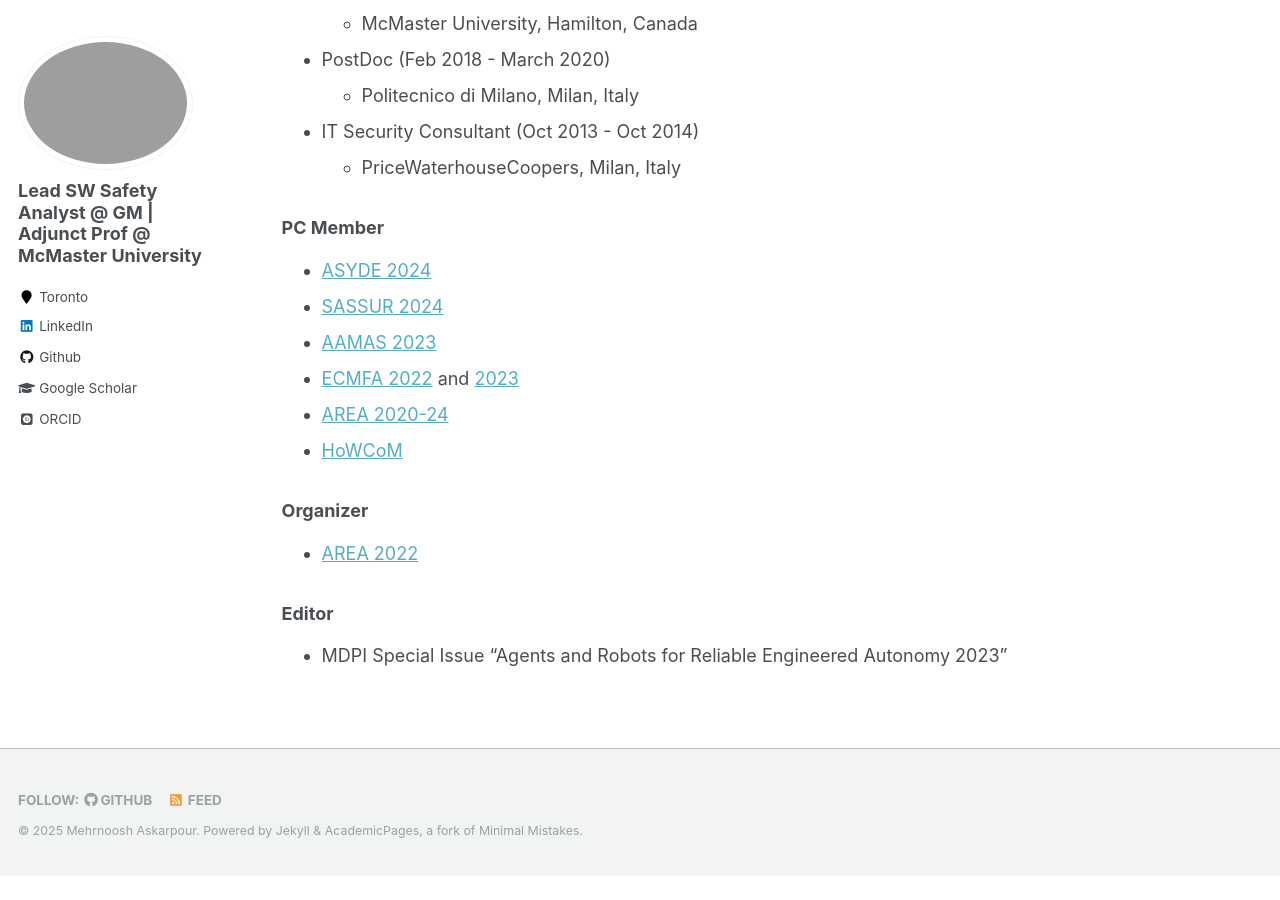
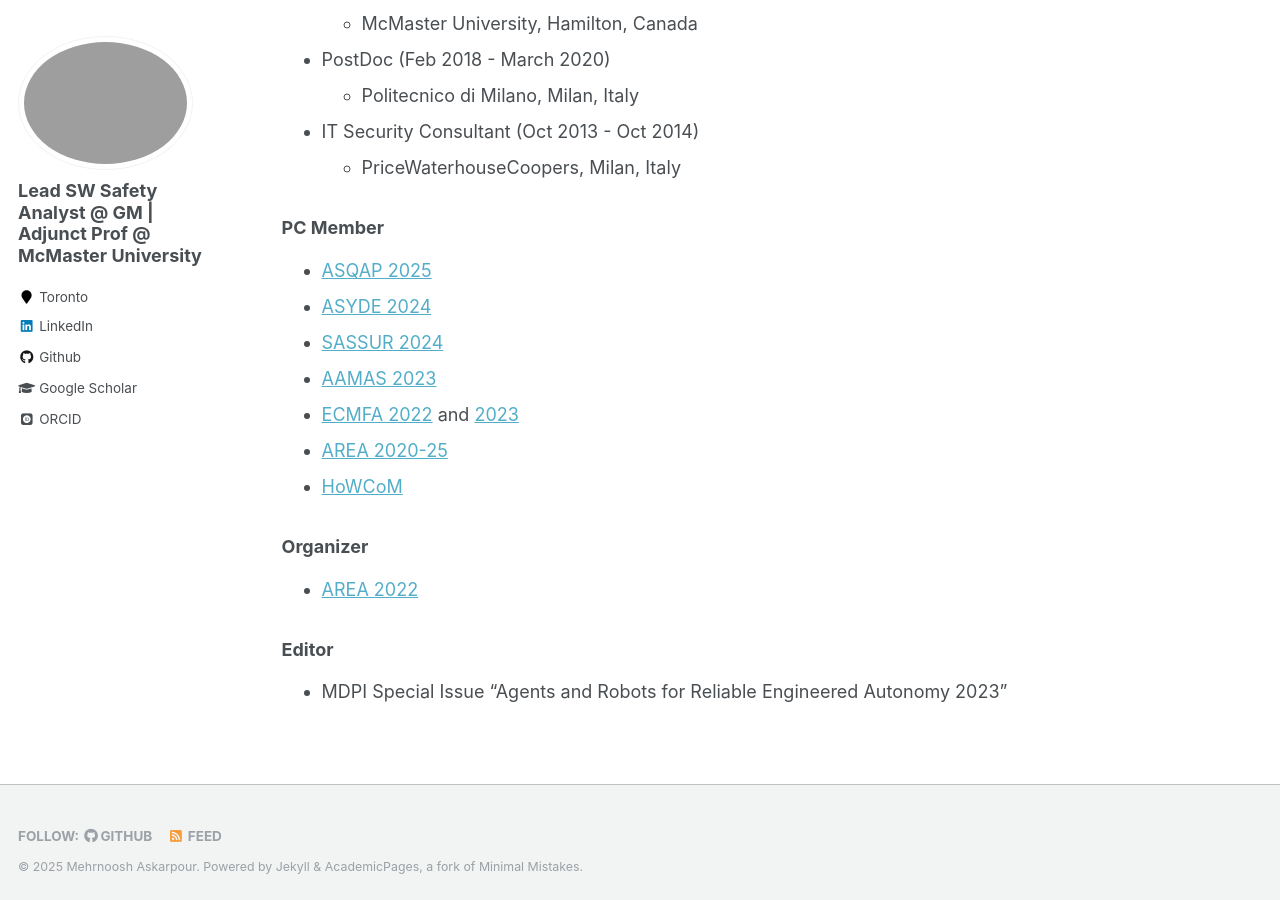
Before and after one commit to Askarpour/askarpour.github.io, a Jekyll site: the page built from _pages/about.md, in a window 1280 px wide and 900 px high, scrolled down 1378 px. Built offline with Jekyll 4.4.1, drawn with Linux system fonts in a browser that asks for light colours; some web fonts are replaced; before the commit the page ends 2254 px from its top, so only the background shows below that.

Commit message:
Update about.md

```diff
--- a/_pages/about.md
+++ b/_pages/about.md
@@ -51,11 +51,12 @@ My research interests include formal verification, model-based safety analysis,
 
 
 <h3>PC Member</h3>
+ * [ASQAP 2025](https://asqap.github.io/asqap2025/)
  * [ASYDE 2024](https://asyde-series.github.io/asyde2024/)
  * [SASSUR 2024](https://sites.google.com/view/sassur2024)
  * [AAMAS 2023](https://aamas2023.soton.ac.uk/)
  * [ECMFA 2022](https://davidediruscio.github.io/ECMFA2022/) and [2023](https://conf.researchr.org/home/ecmfa-2023)
- * [AREA 2020-24](https://areaworkshop.github.io/AREA2024/#dates)
+ * [AREA 2020-25](https://openreview.net/group?id=eurai.org/ECAI/2025/Workshop/AREA&referrer=%5BHomepage%5D(%2F)#tab-recent-activity)
  * [HoWCoM](https://howcom2023.github.io/)
 
 
```
